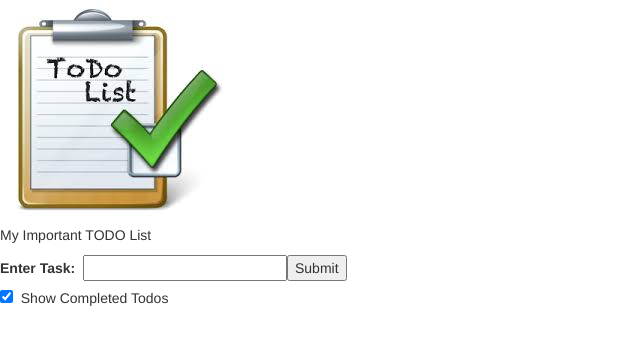
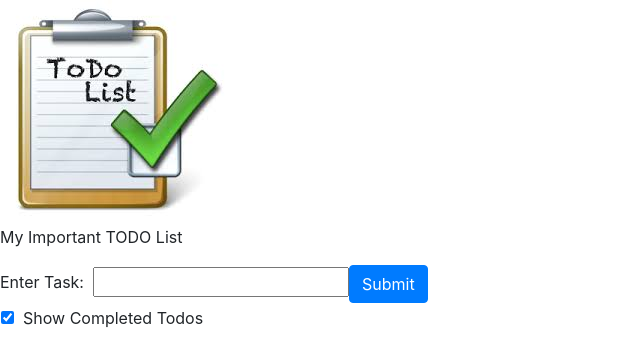
Before and after one commit to MoeCarson/ListTutorial, a React (Create React App) app: page / in a window 1280 px wide. Shown: the top 364 px of the page, without its empty margins (0-640 px from the left). Built offline with nearby package versions, Linux system fonts and the light colour scheme.

Commit message:
React installed localley and imported in index.js

```diff
--- a/package.json
+++ b/package.json
@@ -3,7 +3,9 @@
   "version": "0.1.0",
   "private": true,
   "dependencies": {
+    "bootstrap": "^4.2.1",
     "react": "^16.7.0",
+    "react-bootstrap": "^0.32.4",
     "react-dom": "^16.7.0",
     "react-scripts": "2.1.3"
   },
--- a/src/components/App.css
+++ /dev/null
@@ -1,32 +0,0 @@
-.App {
-  text-align: center;
-}
-
-.App-logo {
-  animation: App-logo-spin infinite 20s linear;
-  height: 40vmin;
-}
-
-.App-header {
-  background-color: #282c34;
-  min-height: 100vh;
-  display: flex;
-  flex-direction: column;
-  align-items: center;
-  justify-content: center;
-  font-size: calc(10px + 2vmin);
-  color: white;
-}
-
-.App-link {
-  color: #61dafb;
-}
-
-@keyframes App-logo-spin {
-  from {
-    transform: rotate(0deg);
-  }
-  to {
-    transform: rotate(360deg);
-  }
-}
--- a/src/components/App.js
+++ b/src/components/App.js
@@ -6,7 +6,7 @@ import { TodosContainer } from '../containers/Todos.js';
 
 const App = () =>
       <div className="App">
-      <link rel="stylesheet" href="https://maxcdn.bootstrapcdn.com/bootstrap/3.3.7/css/bootstrap.min.css" integrity="sha384-BVYiiSIFeK1dGmJRAkycuHAHRg32OmUcww7on3RYdg4Va+PmSTsz/K68vbdEjh4u" crossorigin="anonymous"></link>
+
         <header className="App-header">
           <img src={logo} alt="logo" />
           <p>
--- a/src/components/CreateTodo.js
+++ b/src/components/CreateTodo.js
@@ -1,11 +1,12 @@
 import React from 'react';
+import { Button } from 'react-bootstrap';
 
 const CreateTodo = ({ value, onChange, onClick , disableButton }) =>
 <>
 <label>Enter Task: &nbsp;
 <input type="text" name="task" value={value} onChange={evt => onChange(evt.target.value)}/>
 </label>
-<input type="submit" value="Submit" disabled={disableButton} onClick={() => onClick(value)}/>
+<Button bsStyle="primary" disabled={disableButton} onClick={() => onClick(value)}>Submit</Button>
 </>
 
 export default CreateTodo;
--- a/src/components/Todos.js
+++ b/src/components/Todos.js
@@ -1,15 +1,20 @@
 import React from 'react';
+import { ListGroup } from 'react-bootstrap';
+import { ListGroupItem } from 'react-bootstrap';
 
 const Todos = ({ todos, onChangeCheckBox, showDone, onChangeShowDone }) =>
 <>
 <td>
 <input type="checkbox" name="showDone" value="test" checked={showDone} onChange={evt => onChangeShowDone( evt.target.checked )}></input>
 &nbsp; Show Completed Todos</td>
+<ListGroup>
+
 {todos.map(item => (
+
 <li key={item.name}>{item.name}
 &nbsp; &nbsp;
 <input type="checkbox" name={item.name} value="test" checked={item.done} onChange={evt => onChangeCheckBox({ checked: evt.target.checked, name: item.name })}></input></li>
-))}
+))}</ListGroup>
 </>
 
 export default Todos;
--- a/src/index.js
+++ b/src/index.js
@@ -5,6 +5,7 @@ import App from './components/App';
 import * as serviceWorker from './serviceWorker';
 import { Provider } from 'react-redux';
 import createStore from './store';
+import 'bootstrap/dist/css/bootstrap.css';
 
 const store = createStore();
 ReactDOM.render(<Provider store={store}><App/></Provider>, document.getElementById('root'));
```
Also changed, not shown: 1 other file (tests, documents, lock files or other folders).
